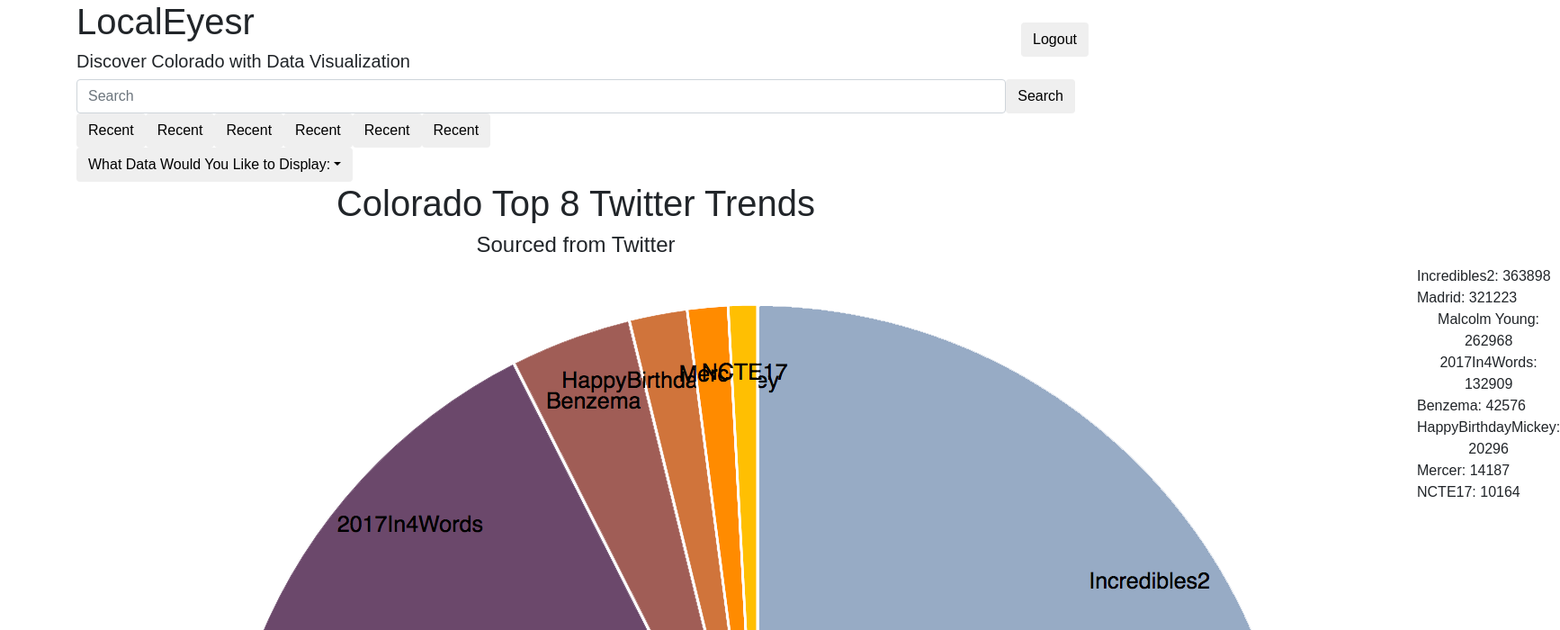
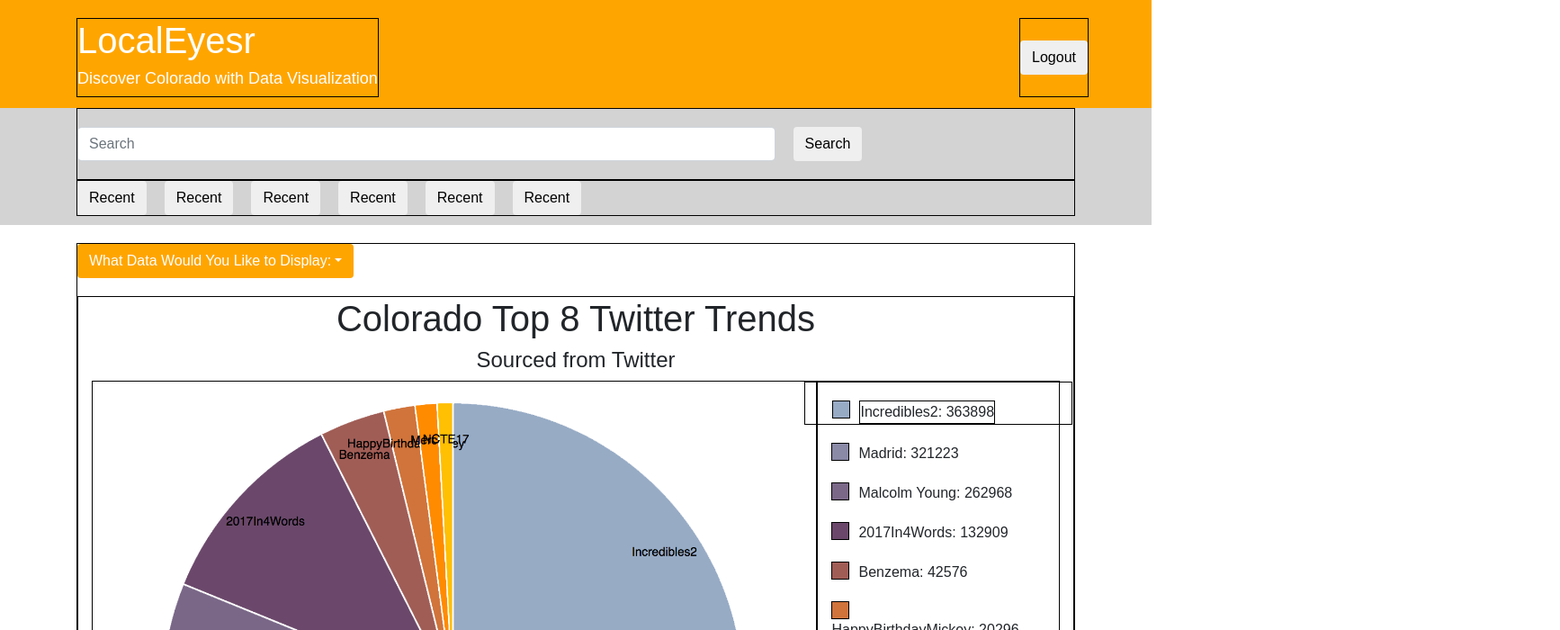
Before and after one commit to adneef/LocalEyesr, a React (Create React App) app in the folder client/: page / in a window 1280 px wide. Shown: the top 700 px of the page at 90% size, 1734 px wide, since content can reach past the window. Built offline with nearby package versions, Linux system fonts and the light colour scheme.

Commit message:
added css page

```diff
--- a/client/src/index.css
+++ b/client/src/index.css
@@ -1,5 +1,127 @@
-body {
+body, html {
   margin: 0;
   padding: 0;
   font-family: sans-serif;
+  height: 100%;
 }
+
+.container-fluid {
+  padding: 0px;
+  margin: 0px;
+}
+
+.header-nav {
+  background-color: orange;
+  height: 120px;
+  padding-top: 20px;
+}
+
+.borderbox {
+  border: black solid 1px;
+}
+
+.logo-text {
+  color: white;
+}
+
+.logo-sub-text {
+  color: white;
+  font-size: 18px;
+}
+
+.toolbar {
+  background-color: lightgrey;
+  height: 130px;
+}
+
+.search-form {
+  padding-top: 20px;
+  padding-bottom: 20px;
+}
+
+.search-bar {
+  width: 70%;
+}
+
+#search-button {
+  margin-left: 20px;
+}
+
+.btn-recent {
+  margin-right: 20px;
+}
+
+.data-container {
+  margin-top: 20px;
+  margin-bottom: 50px;
+  height: auto;
+  width: auto;
+}
+
+.footer {
+  background-color: lightgrey;
+  height: 200px;
+  color: white;
+  padding-top: 20px;
+}
+
+.data-image {
+  min-height: 500px;
+  min-width: 500px;
+  max-height: 700px;
+}
+
+.dropdown {
+  padding-bottom: 20px;
+}
+
+.dropdown-toggle {
+  background-color: orange;
+  color: white;
+}
+
+.color-key-block {
+  height: 20px;
+  width: 20px;
+  border: black solid 1px;
+  margin-right: 10px;
+}
+
+.key-group {
+  /*width: auto;*/
+  padding-left: 30px;
+  padding-right: 30px;
+  padding-top: 20px;
+}
+
+.key-1 {
+  background-color: #98abc5;
+}
+
+.key-2 {
+  background-color: #8a89a6;
+}
+
+.key-3 {
+  background-color: #7b6888;
+}
+
+.key-4 {
+  background-color: #6b486b;
+}
+
+.key-5 {
+  background-color: #a05d56;
+}
+
+.key-6 {
+  background-color: #d0743c;
+}
+
+.key-7 {
+  background-color: #ff8c00;
+}
+
+.key-8 {
+  background-color: #ffbf00;
+}
```
